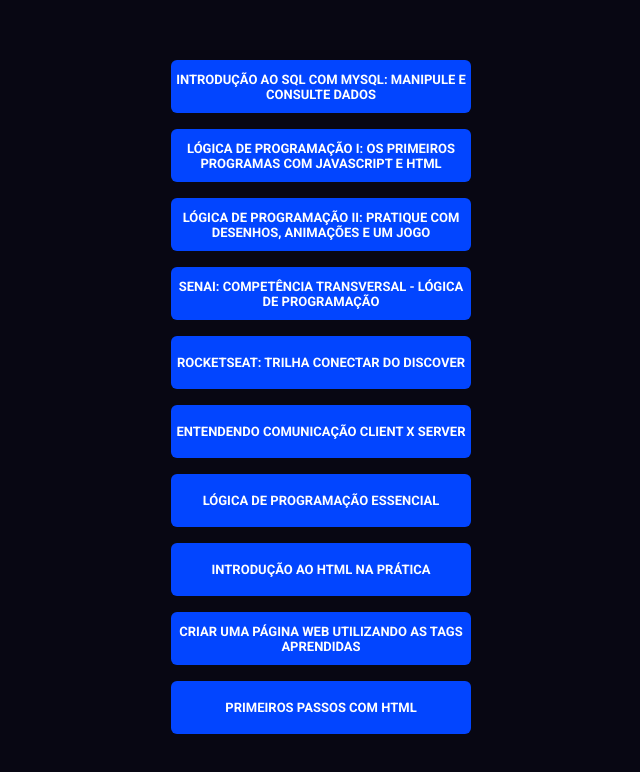
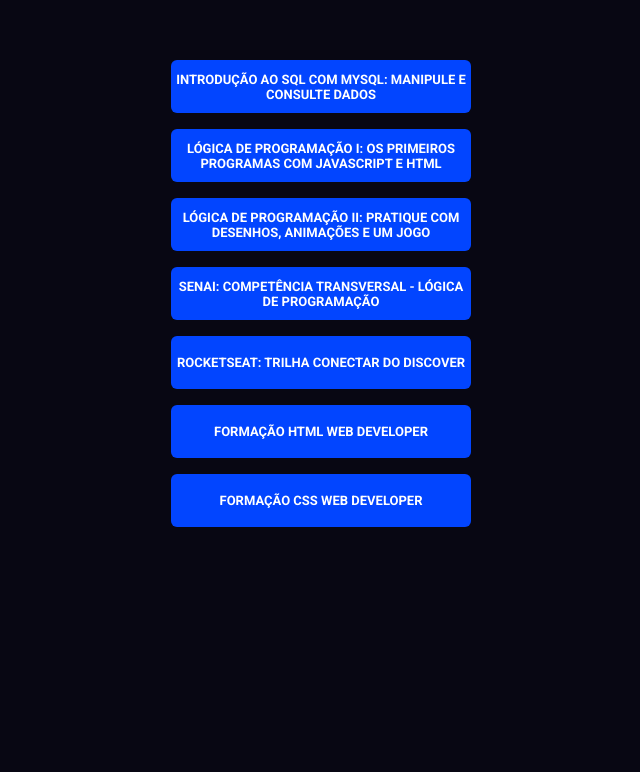
Before and after one commit to Gustavo-Mathias/My-Profile, a plain HTML site: page certificado.html in a window 1280 px wide. Shown: the whole page, without its empty margins (319-959 px from the left). Drawn offline with Linux system fonts and the light colour scheme.

Commit message:
adição de mais dois certificados

```diff
--- a/My-Profile-main/css/style1.css
+++ b/My-Profile-main/css/style1.css
@@ -33,6 +33,7 @@ ul li a {
   color: white;
   text-transform: uppercase;
   font-size: 13px;
+  font-weight: 700;
   margin-bottom: 16px;
   border-radius: 6px;
   transition: background 400ms;
--- a/certificado.html
+++ b/certificado.html
@@ -34,21 +34,10 @@
       <a href="https://app.rocketseat.com.br/certificates" target="_blank" rel="noopener noreferrer">rocketseat: trilha Conectar do Discover</a>
     </li>
     <li>
-      <a href="https://www.dio.me/certificate/25FA544F" target="_blank" rel="noopener noreferrer">Entendendo Comunicação Client x Server</a>
+      <a href="https://www.dio.me/certificate/12FD3BFE/share" target="_blank" rel="noopener noreferrer">Formação HTML Web Developer</a>
     </li>
     <li>
-      <a href="https://www.dio.me/certificate/C58A4BBF" target="_blank" rel="noopener noreferrer">
-        Lógica de Programação Essencial</a>
-    </li>
-    <li>
-      <a href="https://www.dio.me/certificate/EF2C3E07" target="_blank" rel="noopener noreferrer">
-        Introdução ao HTML na Prática</a>
-    </li>
-    <li>
-      <a href="https://www.dio.me/certificate/43DD8300" target="_blank" rel="noopener noreferrer">Criar Uma Página Web Utilizando as Tags Aprendidas</a>
-    </li>
-    <li>
-      <a href="https://www.dio.me/certificate/71E06974" target="_blank" rel="noopener noreferrer">Primeiros Passos com HTML</a>
+      <a href="https://www.dio.me/certificate/A2526AA3/share" target="_blank" rel="noopener noreferrer">Formação CSS Web Developer</a>
     </li>
   </ul>
  </div>
```
